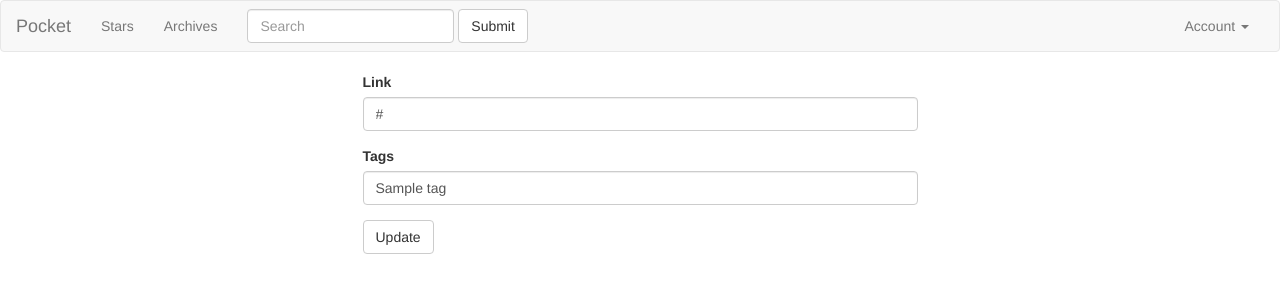
After one commit to yuanji-dev/pocket, a Flask app: page /edit/1 in a window 1280 px wide. The commit adds this page. Shown: the top 300 px of the page. Run offline with Flask 2, Linux system fonts and the light colour scheme; a user stored in the database is signed in; tables that the repository leaves empty hold one stand-in row (values such as "Sample post"); some libraries are stand-ins or nearby versions.

Commit message:
add edit item func.

```diff
--- a/app/forms.py
+++ b/app/forms.py
@@ -42,3 +42,9 @@ class AddItemForm(Form):
 
 class SearchForm(Form):
     keyword = StringField('Keyword', validators=[Required()])
+
+
+class EditItemForm(Form):
+    link = StringField('Link', validators=[Required(), URL(message="Wrong URL.")])
+    tags = StringField('Tags')
+    submit = SubmitField('Update')
--- a/app/templates/base.html
+++ b/app/templates/base.html
@@ -17,12 +17,12 @@
             <!-- Collect the nav links, forms, and other content for toggling -->
             <div class="collapse navbar-collapse" id="bs-example-navbar-collapse-1">
                 <ul class="nav navbar-nav">
-                    <li><a href="{{ url_for('main.stars') }}">Star</a></li>
+                    <li><a href="{{ url_for('main.stars') }}">Stars</a></li>
                     <li><a href="{{ url_for('main.archives') }}">Archives</a></li>
                 </ul>
                 <!-- todo:add error handler? -->
                 <form class="navbar-form navbar-left" method="post" role="search" action="{{ url_for('main.query') }}">
-                <div class="form-group">
+                    <div class="form-group">
                         {{ g.search_form.csrf_token }}
                         {{ g.search_form.keyword(size=20, class="form-control", placeholder="Search") }}
                     </div>
--- /dev/null
+++ b/app/templates/edit.html
@@ -0,0 +1,10 @@
+{% extends 'base.html' %}
+{% import 'bootstrap/wtf.html' as wtf %}
+{% block title %}add{% endblock %}
+{% block main %}
+    <div class="row">
+        <div class="col-sm-6 col-sm-offset-3">
+            {{ wtf.quick_form(form) }}
+        </div>
+    </div>
+{% endblock %}
--- a/app/templates/index.html
+++ b/app/templates/index.html
@@ -36,6 +36,8 @@
                                         <li><a href="{{ url_for('main.unstar', id=item.id) }}"><span
                                                 class="glyphicon glyphicon-star"></span> Unstar</a></li>
                                     {% endif %}
+                                    <li><a href="{{ url_for('main.edit', id=item.id) }}"><span
+                                            class="glyphicon glyphicon-edit"></span> Edit</a></li>
                                     <li class="divider"></li>
                                     <li><a class="label-danger" href="{{ url_for('main.delete', id=item.id) }}"><span
                                             class="glyphicon glyphicon-trash"></span> Delete</a></li>
--- a/app/views.py
+++ b/app/views.py
@@ -3,10 +3,11 @@ from flask import Blueprint, flash, request, g
 from flask import render_template, redirect, url_for
 from flask.ext.login import login_user, login_required, logout_user, current_user
 from models import User, Item, Tag
-from forms import LoginForm, RegisterForm, AddItemForm, SearchForm
+from forms import LoginForm, RegisterForm, AddItemForm, SearchForm, EditItemForm
 from app import db
 from parse_html import parse_html
 
+# todo add tags page show all tags.
 #todo add modify item func. eg:title etc.
 #todo add search func. use ajax to auto-complete.
 #todo add participle as tag?
@@ -160,7 +161,7 @@ def tag(name):
         flash('not item has this tag.')
         return redirect(request.args.get('next') or url_for('.index'))
     else:
-        return render_template('tag.html', items=items, tag=name)
+        return render_template('tag.html', items=items)
 
 
 @main.route('/stars')
@@ -234,3 +235,29 @@ def unarchive(id):
         db.session.commit()
         flash('you unarchived the item.')
         return redirect(request.args.get('next') or url_for('.index'))
+
+
+@main.route('/edit/<id>', methods=['GET', 'POST'])
+@login_required
+def edit(id):
+    item = Item.query.filter(Item.user == current_user, Item.id == id).first()
+    if not item:
+        flash("no such item.")
+        return redirect(url_for('.index'))
+    form = EditItemForm()
+    if form.validate_on_submit():
+        if form.tags.data:
+            tags = form.tags.data.split(',')
+            for tag in tags:
+                if Tag.query.filter_by(name=tag).first():
+                    item.tags.append(Tag.query.filter_by(name=tag).first())
+                else:
+                    item.tags.append(Tag(name=tag))
+        db.session.add(item)
+        db.session.commit()
+        parse_html(item.id)
+        flash('item updated.')
+        return redirect(url_for('.index'))
+    form.link.data = item.link
+    form.tags.data = ','.join([tag.name for tag in item.tags])
+    return render_template('edit.html', form=form)
```
